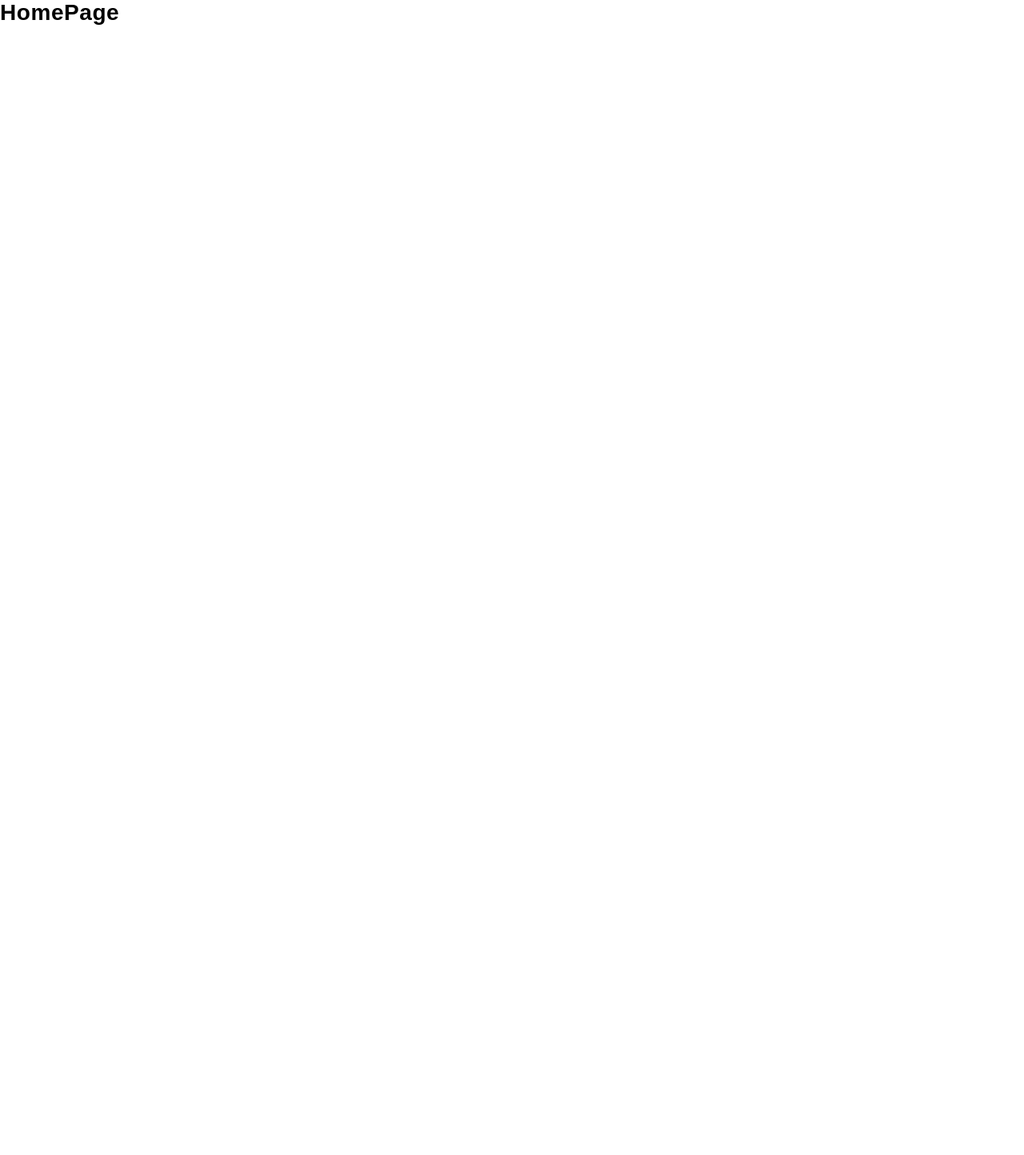
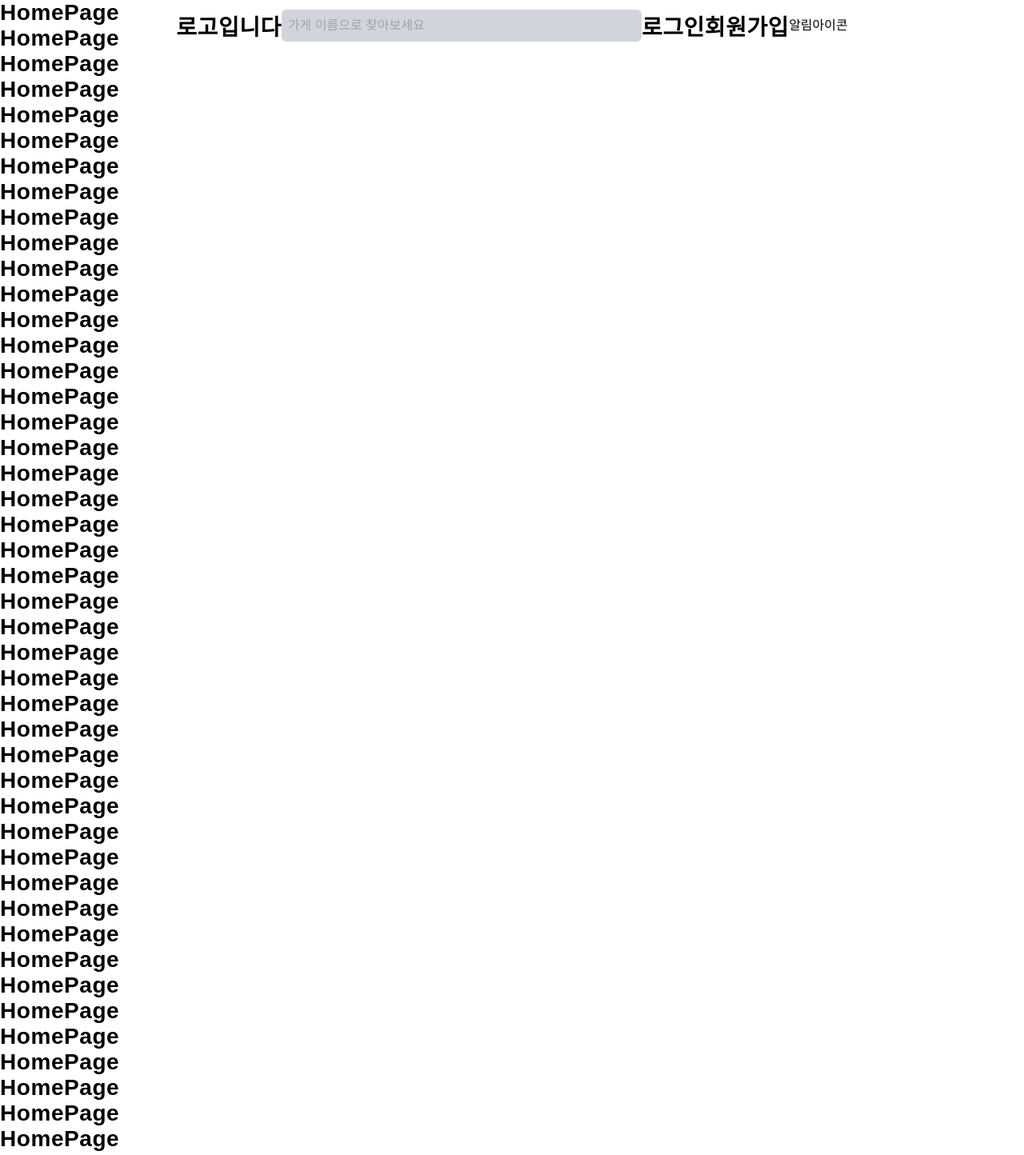
Before and after one commit to Party-Time-Job/Party-Time-Job, a Next.js app: page / in a window 1280 px wide. Shown: the top 1444 px of the page at 80% size. Before the commit the page ends 800 px from the top, so only its background shows below. Built offline with nearby package versions, Linux system fonts and the light colour scheme; a web font is replaced by a local one.

Commit message:
feat: 헤더 틀 구현

```diff
--- a/src/app/page.tsx
+++ b/src/app/page.tsx
@@ -1,6 +1,56 @@
+import Header from '@/widgets/Header/Header';
+
 export default function Home() {
   return (
     <>
+      <Header />
+      <h1>HomePage</h1>
+      <h1>HomePage</h1>
+      <h1>HomePage</h1>
+      <h1>HomePage</h1>
+      <h1>HomePage</h1>
+      <h1>HomePage</h1>
+      <h1>HomePage</h1>
+      <h1>HomePage</h1>
+      <h1>HomePage</h1>
+      <h1>HomePage</h1>
+      <h1>HomePage</h1>
+      <h1>HomePage</h1>
+      <h1>HomePage</h1>
+      <h1>HomePage</h1>
+      <h1>HomePage</h1>
+      <h1>HomePage</h1>
+      <h1>HomePage</h1>
+      <h1>HomePage</h1>
+      <h1>HomePage</h1>
+      <h1>HomePage</h1>
+      <h1>HomePage</h1>
+      <h1>HomePage</h1>
+      <h1>HomePage</h1>
+      <h1>HomePage</h1>
+      <h1>HomePage</h1>
+      <h1>HomePage</h1>
+      <h1>HomePage</h1>
+      <h1>HomePage</h1>
+      <h1>HomePage</h1>
+      <h1>HomePage</h1>
+      <h1>HomePage</h1>
+      <h1>HomePage</h1>
+      <h1>HomePage</h1>
+      <h1>HomePage</h1>
+      <h1>HomePage</h1>
+      <h1>HomePage</h1>
+      <h1>HomePage</h1>
+      <h1>HomePage</h1>
+      <h1>HomePage</h1>
+      <h1>HomePage</h1>
+      <h1>HomePage</h1>
+      <h1>HomePage</h1>
+      <h1>HomePage</h1>
+      <h1>HomePage</h1>
+      <h1>HomePage</h1>
+      <h1>HomePage</h1>
+      <h1>HomePage</h1>
       <h1>HomePage</h1>
     </>
   );
--- /dev/null
+++ b/src/widgets/Header/Header.tsx
@@ -0,0 +1,16 @@
+const Header = () => {
+  return (
+    <header className='fixed flex h-16 w-full items-center justify-center'>
+      <h1>로고입니다</h1>
+      <input
+        placeholder='가게 이름으로 찾아보세요'
+        className='h-10 w-[450px] rounded-md bg-gray-300 p-2'
+      />
+      <h1>로그인</h1>
+      <h1>회원가입</h1>
+      <div>알림아이콘</div>
+    </header>
+  );
+};
+
+export default Header;
```
